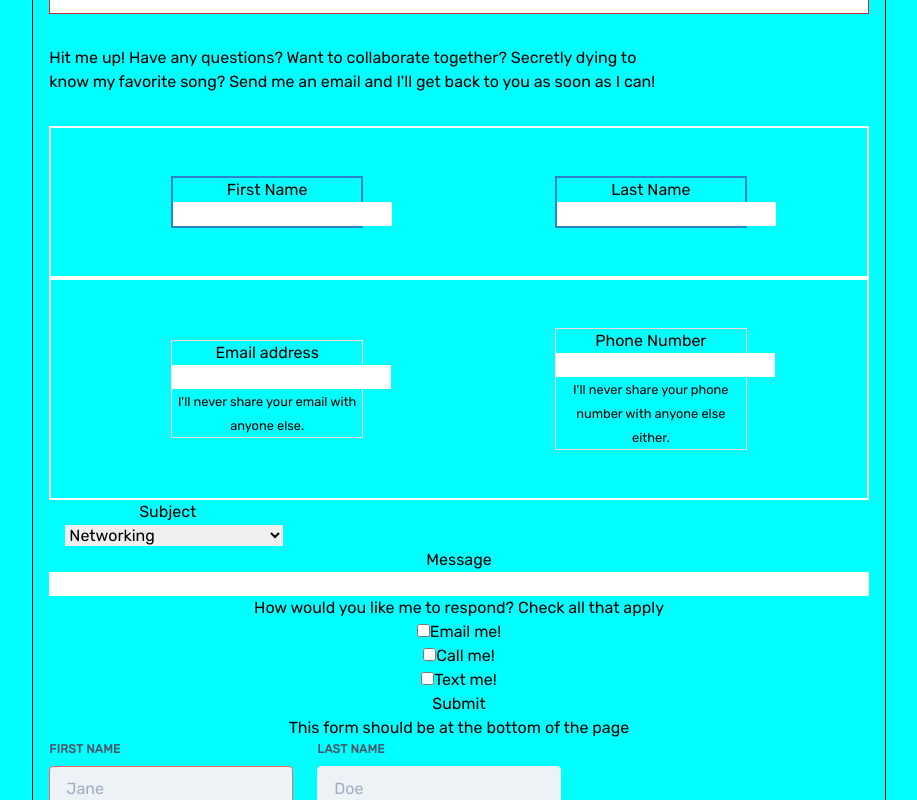
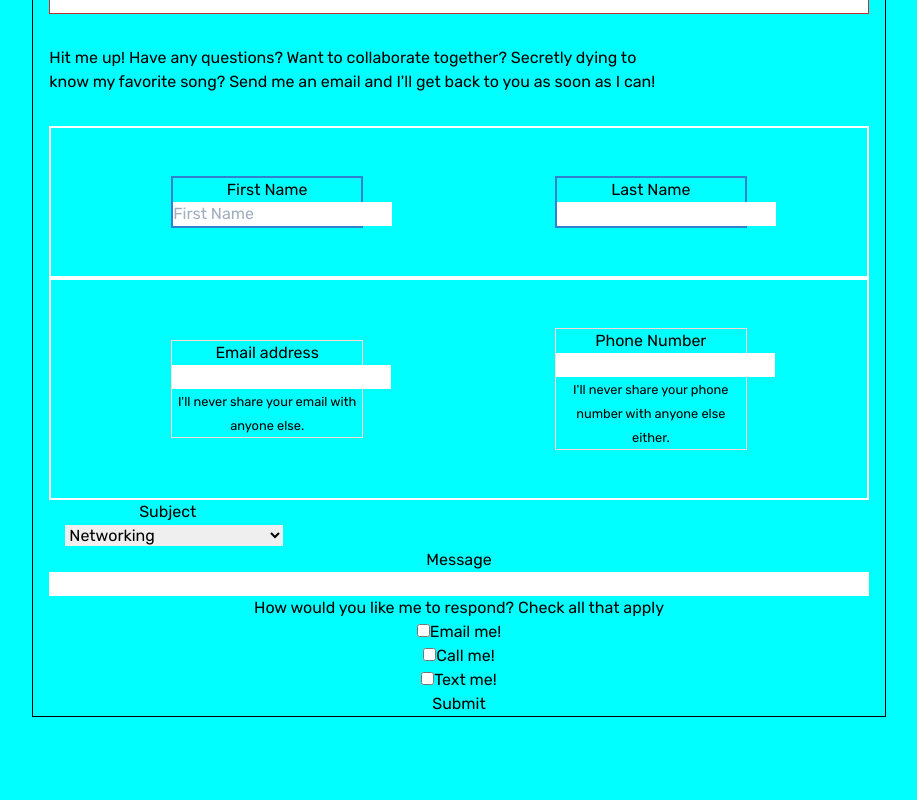
Before and after one commit to dionleung14/Portfolio-React, a React (Create React App) app: page /about-me in a window 1280 px wide. Shown: the part 4640-5440 px from the top of the page, without its empty margins (181-1098 px from the left). After the commit the page ends 5357 px from the top, so only its background shows below. Built offline with nearby package versions, Linux system fonts and the light colour scheme.

Commit message:
corrected stateful rendering of form

```diff
--- a/src/components/ContactForm.js
+++ b/src/components/ContactForm.js
@@ -2,44 +2,27 @@ import React, { useState } from "react";
 import FirstHeader from "./FirstHeader";
 
 export default function ContactForm() {
-  const [formInfo, setFormInfo] = useState({
+  const handleSubmission = (event) => {
+    event.preventDefault();
+    console.log("I was submitted");
+  };
+
+  const [formState, setFormState] = useState({
     firstName: "",
     lastName: "",
     email: "",
     phNum: 0,
     subject: "",
     message: "",
+    contactMethod: {},
   });
 
   const handleInput = (event) => {
     event.preventDefault();
-    setFormInfo({
-      ...formInfo,
+    setFormState({
+      ...formState,
       [event.target.name]: event.target.value,
     });
-    // const name = event.target.name;
-    // const value = event.target.value;
-
-    // setInputName({
-    //   [name]: value,
-    // inputField: event.target.value,
-    // };
-  };
-
-  // const handleFirstName = (event) => {
-  //   setFirstName({
-  //     firstNameField: event.target.value,
-  //   });
-  // };
-  // const handleLastName = (event) => {
-  //   setLastName({
-  //     lastNameField: event.target.value,
-  //   });
-  // };
-
-  const handleSubmit = (event) => {
-    event.preventDefault();
-    console.log("I was submitted");
   };
 
   return (
@@ -51,7 +34,11 @@ export default function ContactForm() {
           dying to know my favorite song? Send me an email and I'll get back to
           you as soon as I can!
         </h3>
-        <form className="text-center" id="contact-form" onSubmit={handleSubmit}>
+        <form
+          className="text-center"
+          id="contact-form"
+          onSubmit={handleSubmission}
+        >
           {/* <input
             type="text"
             value={inputName.inputField}
@@ -64,12 +51,15 @@ export default function ContactForm() {
           <div className="flex items-center justify-around border-white border-2 px-6 py-12">
             {/* <!-- First Name --> */}
             <div className="w-1/4 mx-4 border-blue-600 border-2">
-              <label htmlFor="viewerName">First Name</label>
+              <label htmlFor="firstName">First Name</label>
               <input
-                type="name"
-                className=""
-                id="first-name"
+                className="form-control"
+                type="text"
+                value={formState.firstName}
                 onChange={handleInput}
+                placeholder="First Name"
+                name="firstName"
+                // id="first-name"
                 required
               />
             </div>
@@ -81,6 +71,8 @@ export default function ContactForm() {
                 className=""
                 id="last-name"
                 onChange={handleInput}
+                value={formState.lastName}
+                name="lastName"
               />
             </div>
           </div>
@@ -94,6 +86,8 @@ export default function ContactForm() {
                 className=""
                 id="inputEmail"
                 aria-describedby="emailHelp"
+                onChange={handleInput}
+                name="email"
                 required
               />
               <br />
@@ -104,7 +98,13 @@ export default function ContactForm() {
             {/* <!-- Phone number --> */}
             <div className="w-1/4 mx-4 border border-red-200 border-2">
               <label htmlFor="phoneNumber">Phone Number</label>
-              <input type="phonenumber" className="" id="phoneNumber" />
+              <input
+                type="phonenumber"
+                className=""
+                id="phoneNumber"
+                onChange={handleInput}
+                name="phNum"
+              />
               <br />
               <small id="emailHelp" className="form-text text-muted">
                 I'll never share your phone number with anyone else either.
@@ -121,6 +121,7 @@ export default function ContactForm() {
                 className=""
                 id="subject"
                 value="Please select an option"
+                name="subject"
               >
                 <option value="Networking">Networking</option>
                 <option value="Inquiry">Inquiry</option>
@@ -134,7 +135,13 @@ export default function ContactForm() {
           <div className="test">
             <div className="w-full">
               <label htmlFor="message">Message</label>
-              <input type="message" className=" w-full" id="message" required />
+              <input
+                type="message"
+                className=" w-full"
+                id="message"
+                name="message"
+                required
+              />
             </div>
           </div>
 
@@ -184,12 +191,12 @@ export default function ContactForm() {
             </div>
           </div>
           {/* </form> */}
-          <h1>This form should be at the bottom of the page</h1>
+          {/* <h1>This form should be at the bottom of the page</h1> */}
         </form>
       </div>
 
       {/* Copied from tailwind docs */}
-      <form className="w-full max-w-lg">
+      {/*<form className="w-full max-w-lg">
         <div className="flex flex-wrap -mx-3 mb-6">
           <div className="w-full md:w-1/2 px-3 mb-6 md:mb-0">
             <label
@@ -299,7 +306,7 @@ export default function ContactForm() {
             />
           </div>
         </div>
-      </form>
+        </form>*/}
     </div>
   );
 }
```
